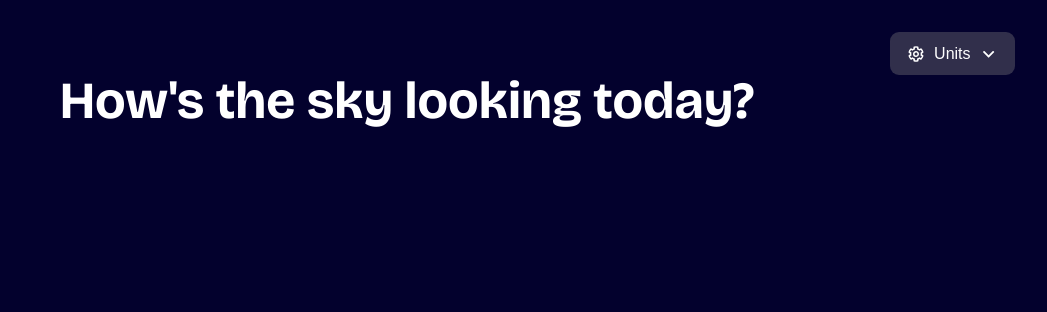
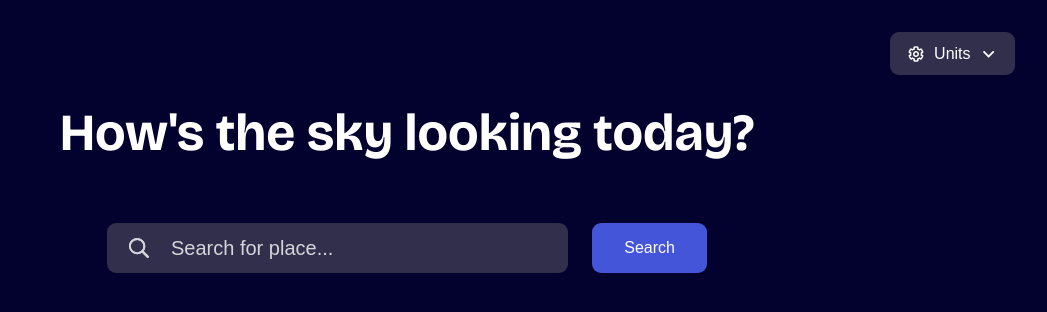
Before and after one commit to Mustafa-Mo7amed/weather-app, a plain HTML site: page index.html in a window 1280 px wide. Shown: the full height of the page, 233-1280 px from the left. Drawn offline with Linux system fonts and the light colour scheme.

Commit message:
adding search section

```diff
--- a/assets/css/general.css
+++ b/assets/css/general.css
@@ -101,8 +101,22 @@ body {
   margin: 0 auto;
 }
 
-
 .heading-primary {
   font-size: 5.2rem;
   text-align: center;
 }
+
+.btn {
+  background-color: #312f4b;
+  color: #fff;
+
+  font-size: 1.6rem;
+  font-weight: 500;
+
+  border: none;
+  border-radius: 9px;
+
+  padding: 0.4rem 0.8rem;
+
+  cursor: pointer;;
+}
--- a/assets/css/main.css
+++ b/assets/css/main.css
@@ -5,30 +5,64 @@
 
 .header {
   padding: 3.2rem 0;
+  margin-bottom: 3.2rem;
 }
 
 .main-nav {
   display: flex;
   justify-content: space-between;
+  margin-bottom: 3.2rem;
 }
 
 .units-btn {
   display: grid;
   grid-template-columns: repeat(3, 1fr);
   place-items: center;
-
-  background-color: #312f4b;
-  color: #fff;
-
-  font-size: 1.6rem;
-  font-weight: 500;
-
-  border: none;
-  border-radius: 9px;
-
-  padding: 0.4rem 0.8rem;
 }
 
 .units-btn img:first-child {
   height: 1.6rem;
 }
+
+.search-container {
+  display: grid;
+  grid-template-columns: 85fr 15fr;
+  gap: 2.4rem;
+
+  margin: 0 auto;
+
+  max-width: 60rem;
+
+  position: relative;
+}
+
+.search-icon {
+  position: absolute;
+  top: 50%;
+  left: 22px;
+  transform: translateY(-50%);
+
+  background-image: url('../images/icon-search.svg');
+}
+
+.search-textbox {
+  font-size: 2rem;
+
+  color: #fff;
+
+  border-radius: 9px;
+  border: none;
+
+  background-color: #312f4b;
+
+  padding-left: 6.4rem;
+}
+
+.search-textbox::placeholder {
+  color: #d5d4d9;
+}
+
+.search-btn {
+  padding: 1.6rem 3.2rem;
+  background-color: #4455da;
+}
--- a/index.html
+++ b/index.html
@@ -24,7 +24,7 @@
         <a href="#">
           <img src="assets/images/logo.svg" alt="weather-app logo, sun logo">
         </a>
-        <button class="units-btn">
+        <button class="btn units-btn">
           <img src="assets/images/icon-units.svg" alt="">
           <span>Units</span>
           <img src="assets/images/icon-dropdown.svg" alt="down arrow icon">
@@ -33,7 +33,13 @@
 
       <h1 class="heading-primary">How's the sky looking today?</h1>
     </header>
-    <section class="search-section"></section>
+    <section class="search-section">
+      <div class="search-container">
+        <img class="search-icon" src="assets/images/icon-search.svg" alt="search icon">
+        <input type="text" class="search-textbox" placeholder="Search for place...">
+        <button class="btn search-btn">Search</button>
+      </div>
+    </section>
     <section class="weather-section"></section>
   </div>
 
```
